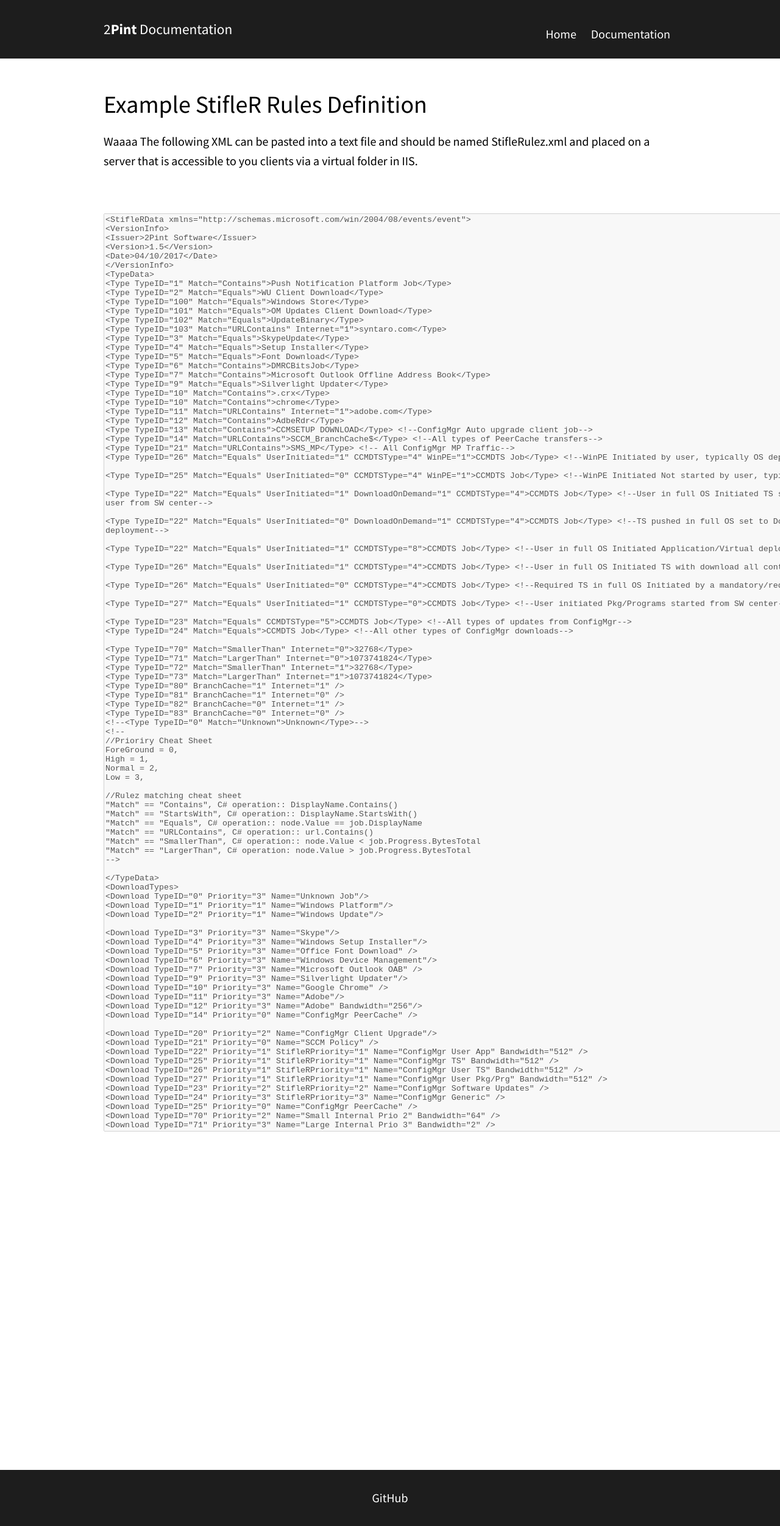
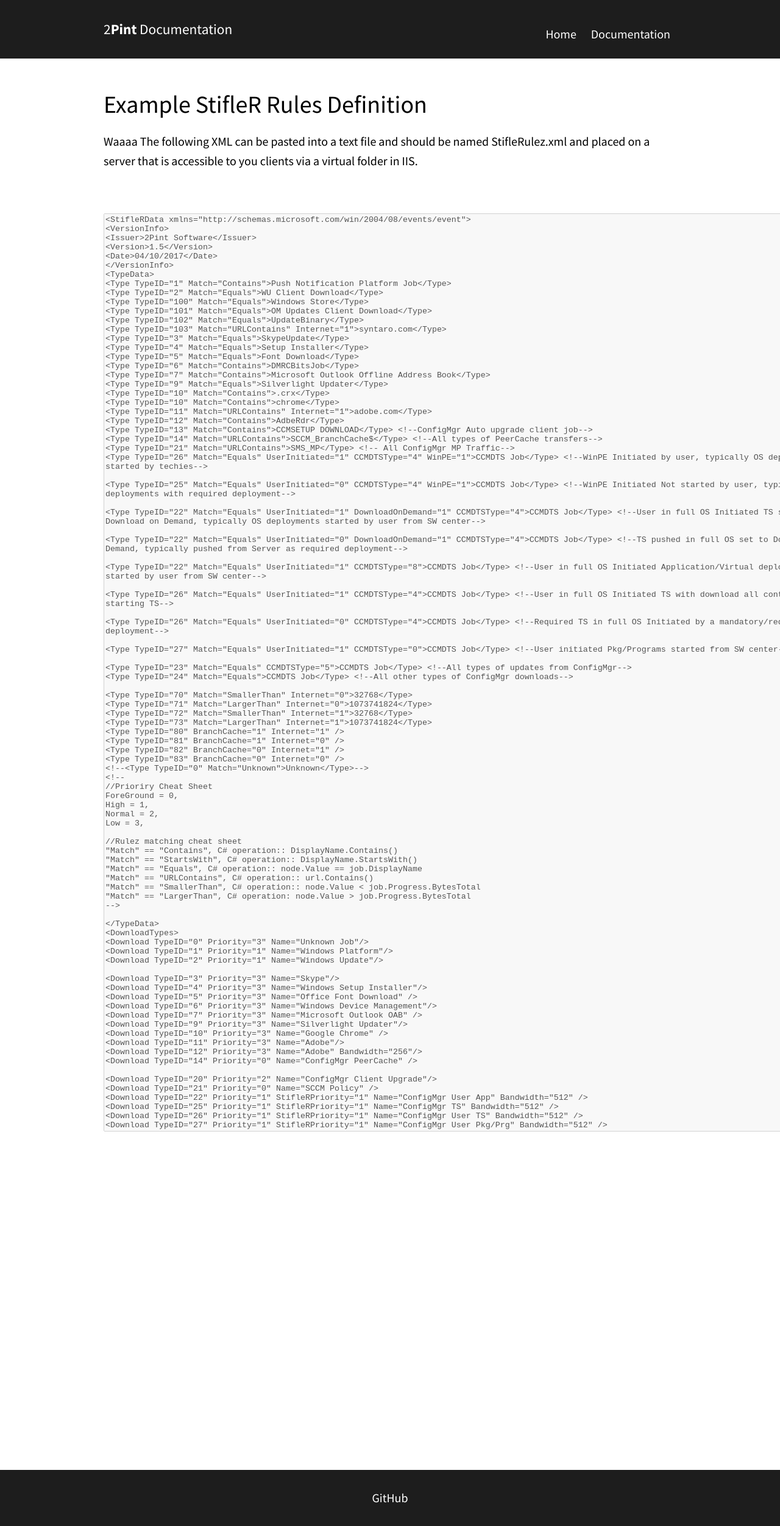
Before and after one commit to RoseSmithTest/2PintTest.github.io, a Jekyll site: the page built from docs/ExampleStifleRRulesDefinition.html, in a window 1280 px wide. Shown: the whole page at 61% size. Built offline with Jekyll 4.4.1, drawn with Linux system fonts in a browser that asks for light colours.

Commit message:
Update ExampleStifleRRulesDefinition.html

```diff
--- a/docs/ExampleStifleRRulesDefinition.html
+++ b/docs/ExampleStifleRRulesDefinition.html
@@ -11,7 +11,7 @@ navigation_weight: 1
     <h1>Example StifleR Rules Definition</h1>
 		<p>Waaaa The following XML can be pasted into a text file and should be named StifleRulez.xml and placed on a server that is accessible to you clients via a virtual folder in IIS.</p><br><br>
 
-<textarea disabled="true" rows="100" cols="200">
+<textarea disabled="true" rows="100" cols="150">
 <StifleRData xmlns="http://schemas.microsoft.com/win/2004/08/events/event">
 <VersionInfo>
 <Issuer>2Pint Software</Issuer>
```
